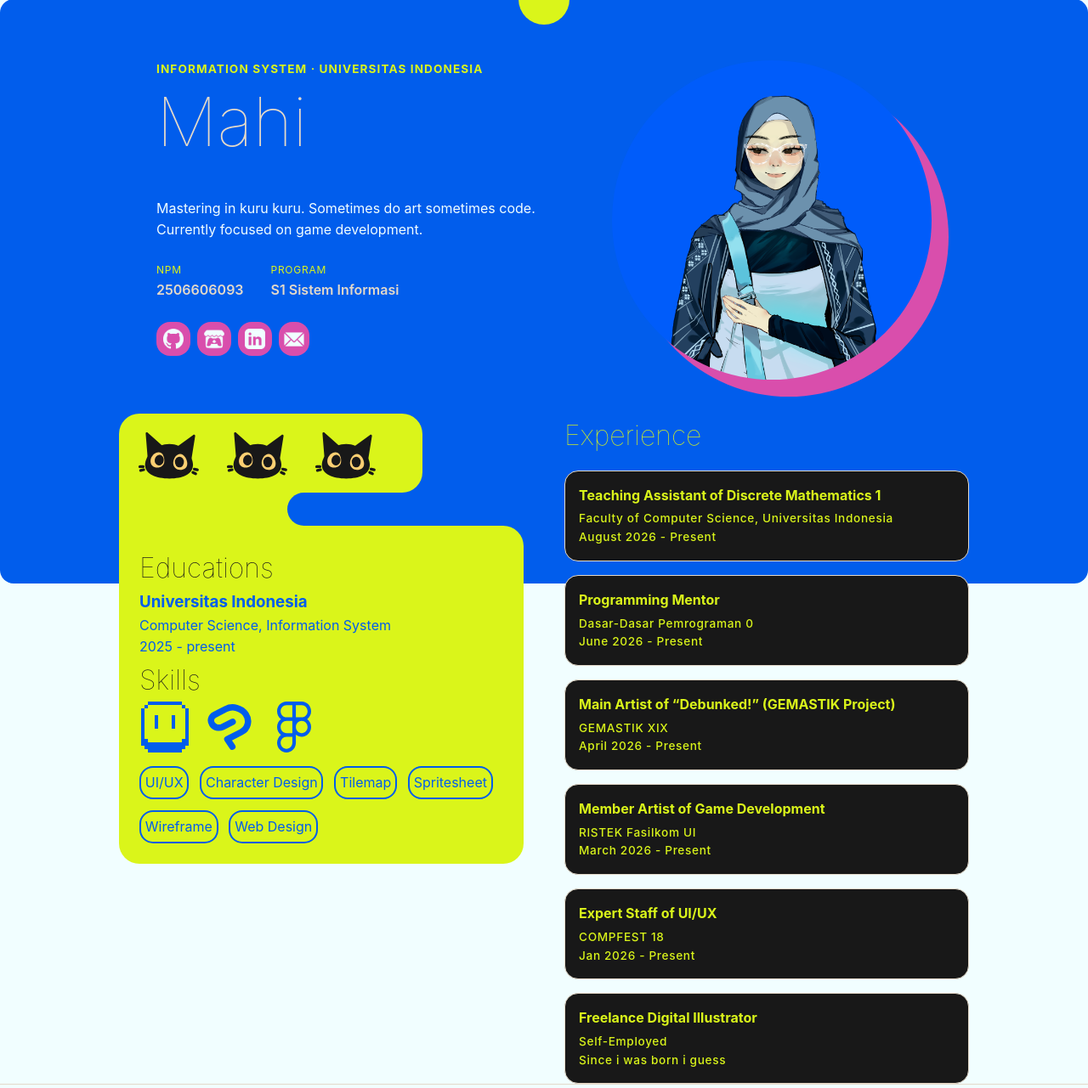
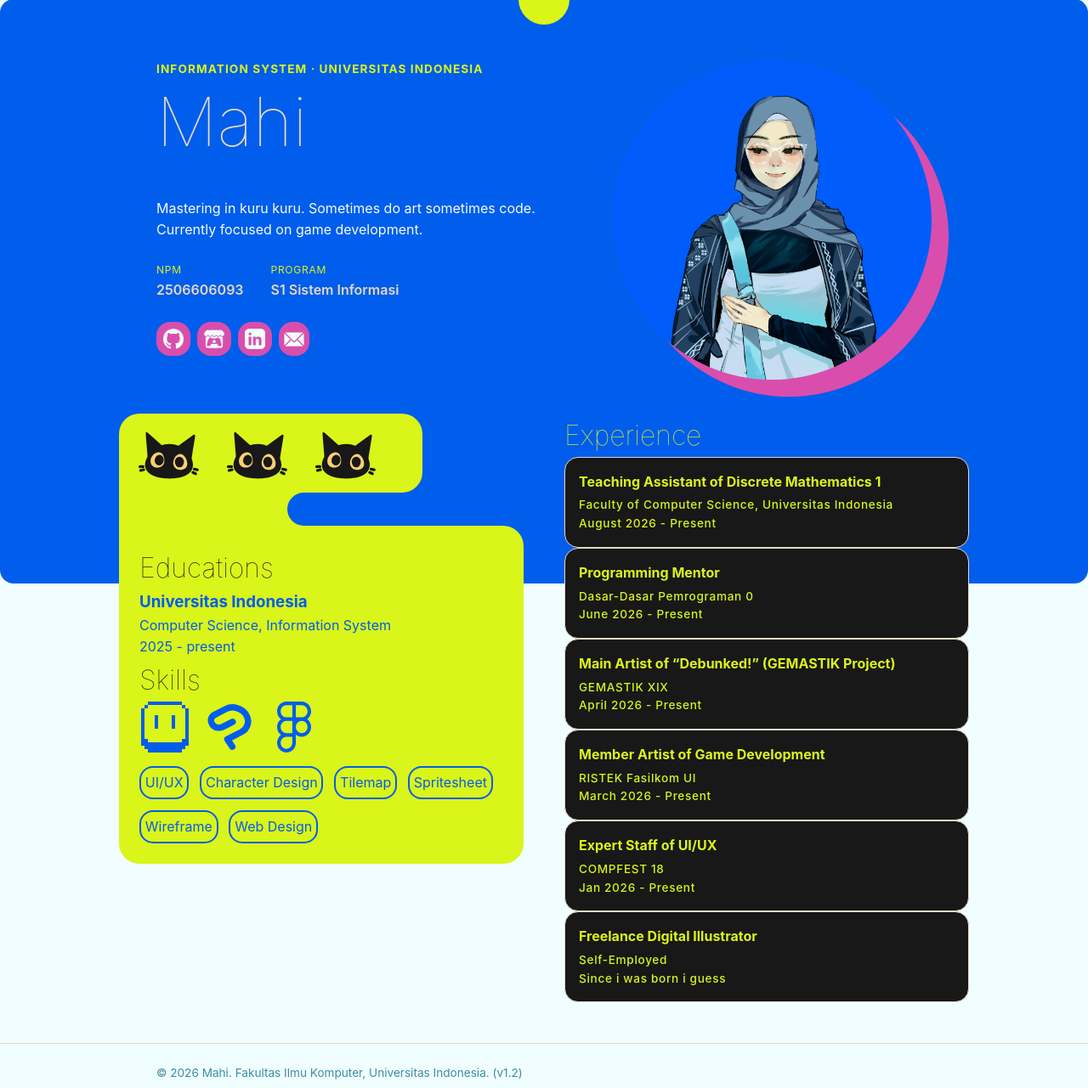
Before and after one commit to pumpkleen/myportofolio, a Django app: page / in a window 1280 px wide. Shown: the part 1042-2323 px from the top of the page at 85% size. Run offline with Django 5.2, Linux system fonts and the light colour scheme; some web fonts are replaced.

Commit message:
fixing bugs

```diff
--- a/static/css/style.css
+++ b/static/css/style.css
@@ -233,6 +233,7 @@
     margin: -200px auto 0 auto;
     position: relative;
     z-index: 10;
+    padding-bottom: 3rem;
 }
 
 .kucing{
@@ -535,12 +536,6 @@
     font-size: 2rem;
 }
 
-.experience-grid {
-    display: grid;
-    grid-template-columns: repeat(auto-fit, minmax(240px, 1fr));
-    gap: 1rem;
-}
-
 .experience-category {
     color: var(--accent-dark);
     font-size: 0.75rem;
@@ -575,6 +570,11 @@
         gap: 2rem;
     }
 
+    .profile-grid {
+        zoom: 0.75;
+        gap: 2rem;
+    }
+
     .hero-photo {
         max-width: 220px;
         margin: 0 auto;
--- a/templates/index.html
+++ b/templates/index.html
@@ -141,7 +141,7 @@
 
     <footer class="site-footer">
         <div class="container">
-            <p>&copy; 2026 {{ name }}. Fakultas Ilmu Komputer, Universitas Indonesia.</p>
+            <p>&copy; 2026 {{ name }}. Fakultas Ilmu Komputer, Universitas Indonesia. (v1.2)</p>
         </div>
     </footer>
 </body>
```
